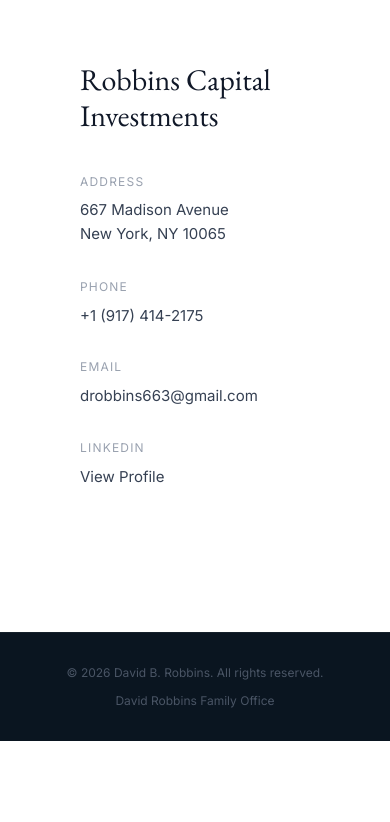
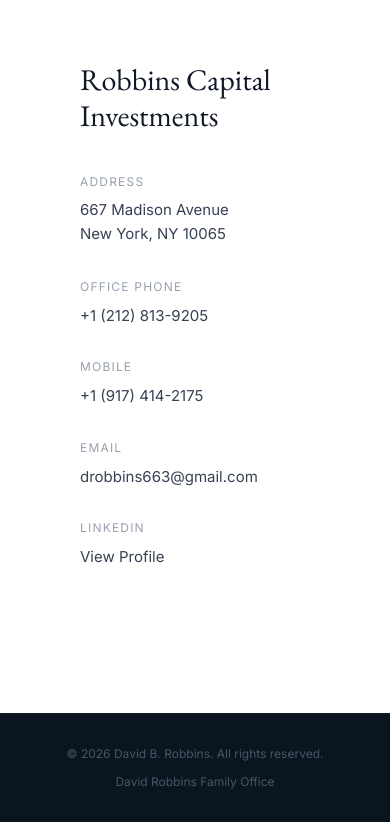
Before and after one commit to nicholasrobb1/robbins-family-office, a Next.js app: page / in a window 390 px wide. Shown: the part 3512-4334 px from the top of the page. Before the commit the page ends 4253 px from the top, so only its background shows below. Built offline with nearby package versions, Linux system fonts and the light colour scheme.

Commit message:
Add office phone number to contact section

```diff
--- a/app/page.tsx
+++ b/app/page.tsx
@@ -80,6 +80,8 @@ const CONTENT = {
 
   contact: {
     address: "667 Madison Avenue\nNew York, NY 10065",
+    officePhone: "+1 (212) 813-9205",
+    officePhoneHref: "tel:+12128139205",
     phone: "+1 (917) 414-2175",
     phoneHref: "tel:+19174142175",
     email: "drobbins663@gmail.com",
@@ -299,7 +301,7 @@ function Investments() {
 
 // ─── Contact ─────────────────────────────────────────────────────────────────
 function Contact() {
-  const { address, phone, phoneHref, email, emailHref, linkedinHref } = CONTENT.contact;
+  const { address, officePhone, officePhoneHref, phone, phoneHref, email, emailHref, linkedinHref } = CONTENT.contact;
 
   return (
     <section id="contact" className="bg-white py-20">
@@ -347,7 +349,23 @@ function Contact() {
                   className="text-xs tracking-widest uppercase text-gray-400 mb-2"
                   style={{ fontFamily: "var(--font-inter)" }}
                 >
-                  Phone
+                  Office Phone
+                </p>
+                <a
+                  href={officePhoneHref}
+                  className="text-[15px] text-gray-700 hover:text-gray-900 transition-colors"
+                  style={{ fontFamily: "var(--font-inter)" }}
+                >
+                  {officePhone}
+                </a>
+              </div>
+
+              <div>
+                <p
+                  className="text-xs tracking-widest uppercase text-gray-400 mb-2"
+                  style={{ fontFamily: "var(--font-inter)" }}
+                >
+                  Mobile
                 </p>
                 <a
                   href={phoneHref}
```
